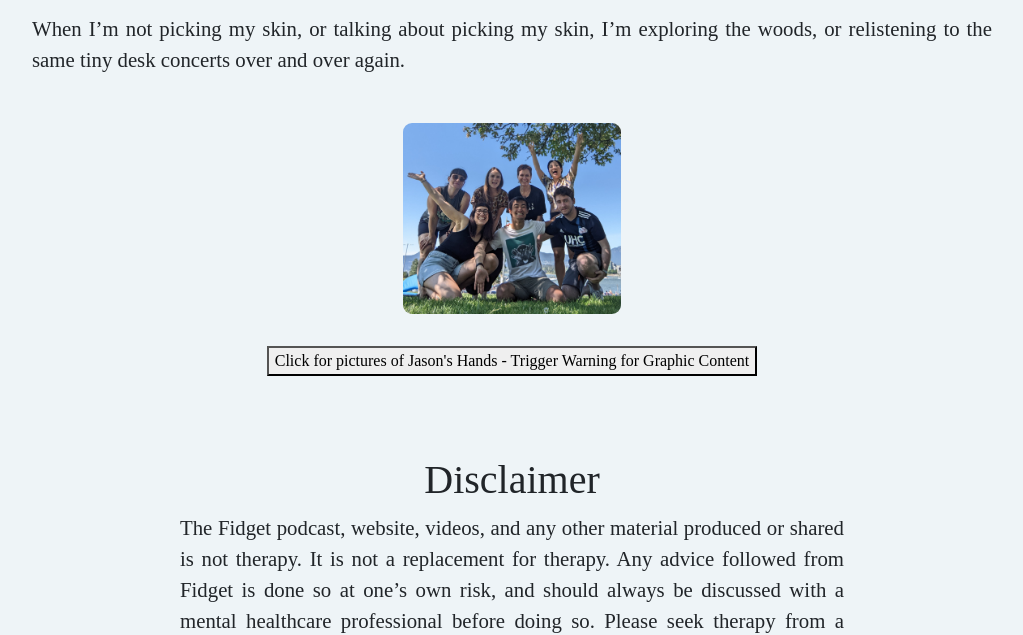
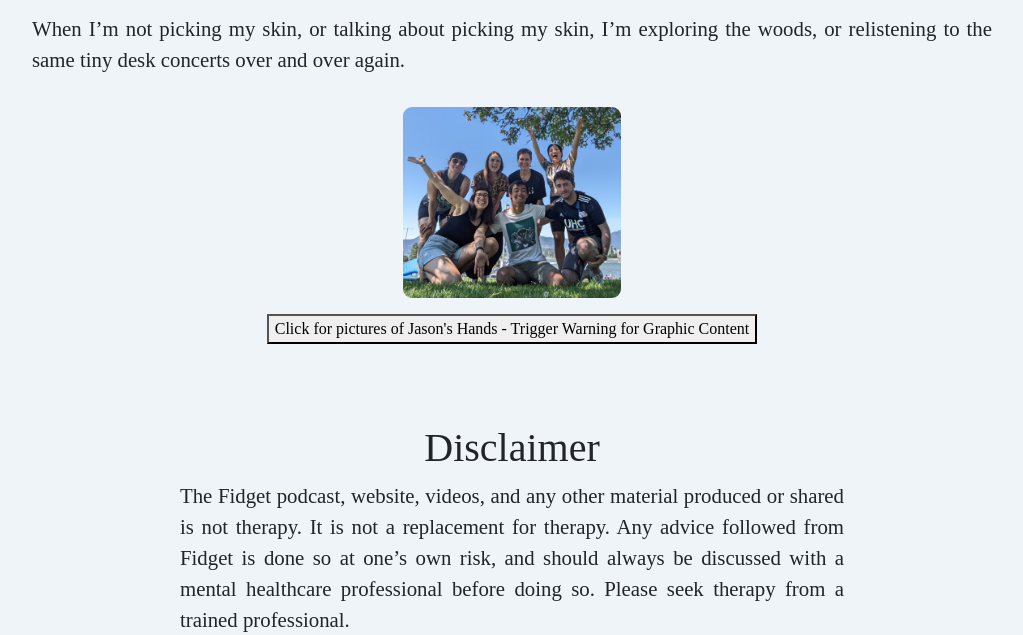
Before and after one commit to DuaneSEvans/Fidget, a plain HTML site: page About.html in a window 1280 px wide. Shown: the part 970-1605 px from the top of the page, without its empty margins (128-1151 px from the left). Drawn offline with nearby package versions, Linux system fonts and the light colour scheme; a web font is replaced by a local one.

Commit message:
van jpg 2

```diff
--- a/About.html
+++ b/About.html
@@ -111,8 +111,8 @@
           When I’m not picking my skin, or talking about picking my skin, I’m exploring the woods, or relistening to the same tiny desk concerts over and over again.
         </p>
 
-        <div class="fidget-image-container">
-          <img class="adele-image" alt="Vancouver Group" src="./Vancouvergroup.JPG" />
+        <div class="fidget-container">
+          <img class="adele-image" alt="Vancouver group" src="./vangroup.jpg" />
         </div>
 
     </div>
```
Also changed, not shown: vangroup.jpg (renamed from VancouverGroup.jpg).
